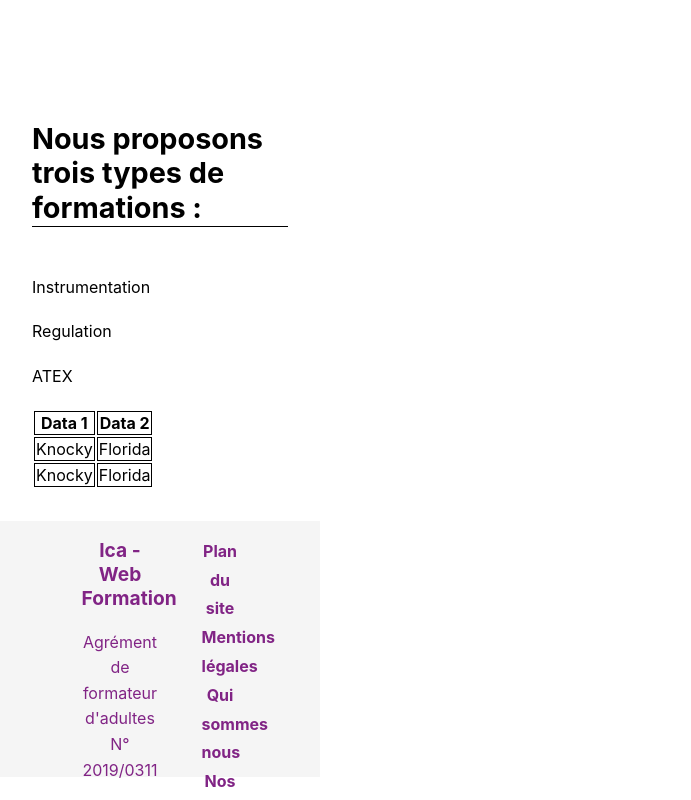
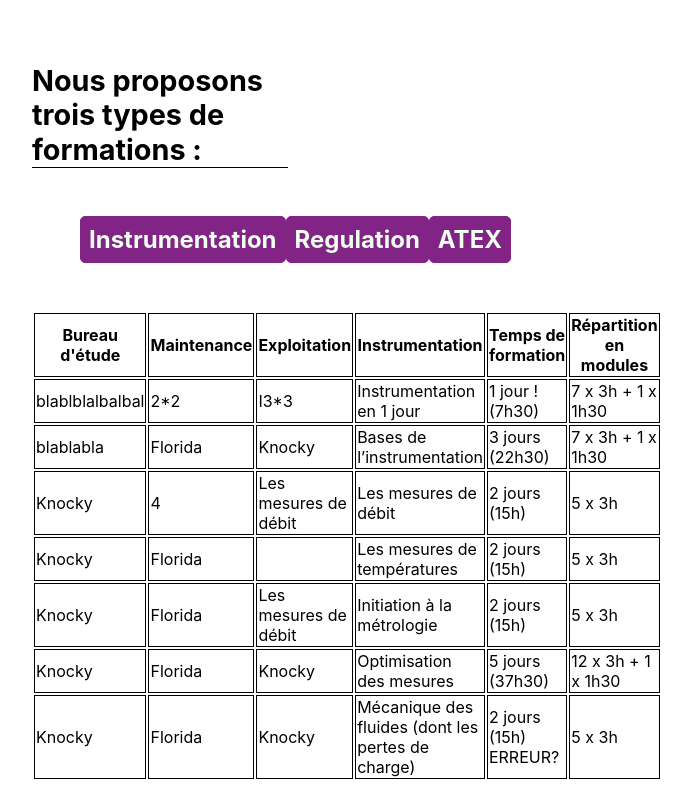
Before and after one commit to SSylvain1989/icaWebFormation, a Next.js app: page / in a window 1280 px wide. Shown: the part 1760-2560 px from the top of the page, without its empty margins (480-1171 px from the left). Built offline with nearby package versions, Linux system fonts and the light colour scheme.

Commit message:
test grid.js in progress

```diff
--- /dev/null
+++ b/components/Formations/Formations.js
@@ -0,0 +1,5 @@
+import styles from './formations.module.scss';
+
+export default function Formations () {
+  <div className={styles.formations}>Formation</div>
+}
--- a/pages/index.js
+++ b/pages/index.js
@@ -20,43 +20,93 @@ export default function Home () {
       <Layout page='ICA - Web Formation'>
         <h1>ICA - Formation à distance en ligne avec formateur</h1>
           <p>ICA WebFormation vous propose des formations à distance modulées en courtes séances de 3 heures en général, très appropriées si vous ne souhaitez pas dédier toute votre journée à la formation.
+          Ces formations modulaires sont aussi prévues pour être dispensées en France comme à l’étranger : nous adaptons notre intervention à votre planning !
           <p className={styles.wrapper}>
             <Image className={styles.img} src="/learning1.jpeg" alt="un ordinateur" width="480px" height="250px"/>
           </p>
-          Ces formations modulaires sont aussi prévues pour être dispensées en France comme à l’étranger : nous adaptons notre intervention à votre planning !
           Ces formations peuvent aussi être dispensées par demi-journée ou journée.
           </p>
-
           <p><strong> La formation est dispensée par le formateur qui est toujours en ligne avec les participants. </strong>
           C'est une formation distancielle synchrone.
-          Également appelée classe virtuelle ou Webclass ou encore Webformation. </p>
-          <p> <strong> Les interactions sont permanentes et en direct. </strong>
+          Également appelée classe virtuelle ou Webclass ou encore Webformation.  </p>
+          <p><strong> Les interactions sont permanentes et en direct. </strong>
           Les apprenants visualisent le formateur à distance et le contenu de la formation soit sur leur micro-ordinateur soit par vidéo-conférence.</p>
-          <br/>
-          <section><h2 className={styles.subtitle}>Nous proposons trois types de formations :</h2>
+          <section  className={styles.sectionMain}><h2 className={styles.subtitle}>Nous proposons trois types de formations :</h2>
             <article>
-              <div>
-                <p onMouseEnter={() => setIsShown('Instrumentation')}
-                      onMouseLeave={() => setIsShown('Instrumentation')}>Instrumentation</p>
-                <p onMouseEnter={() => setIsShown('Regulation')}
-                      onMouseLeave={() => setIsShown('Regulation')}>Regulation</p>
-                <p onMouseEnter={() => setIsShown('ATEX')}
-                      onMouseLeave={() => setIsShown('ATEX')}>ATEX</p>
+              <div className={styles.sectionMain__wrapper}>
+                <div onMouseEnter={() => setIsShown('Instrumentation')}
+                      onMouseLeave={() => setIsShown('Instrumentation')}>Instrumentation</div>
+                <div onMouseEnter={() => setIsShown('Regulation')}
+                      onMouseLeave={() => setIsShown('Regulation')}>Regulation</div>
+                <div onMouseEnter={() => setIsShown('ATEX')}
+                      onMouseLeave={() => setIsShown('ATEX')}>ATEX</div>
               </div>
                 {isShown === "Instrumentation" && (
                   <div>
                     <table className={styles.table}>
                       <tr className={styles.tr}>
-                        <th className={styles.th}>Data 1</th>
-                        <th className={styles.th}>Data 2</th>
+                            <th className={styles.th}>Bureau d'étude</th>
+                            <th className={styles.th}>Maintenance</th>
+                            <th className={styles.th}>Exploitation</th>
+                            <th className={styles.th}>Instrumentation</th>
+                            <th className={styles.th}>Temps de formation</th>
+                            <th className={styles.th}>Répartition en modules</th>
                         </tr>
                         <tr>
-                        <td className={styles.td}>Knocky</td>
-                        <td className={styles.td}>Florida</td>
+                            <td className={styles.td}>blablblalbalbal</td>
+                            <td className={styles.td}>2*2</td>
+                            <td className={styles.td}>I3*3</td>
+                            <td className={styles.td}>Instrumentation en 1 jour</td>
+                            <td className={styles.td}>1 jour ! (7h30)</td>
+                            <td className={styles.td}>7 x 3h + 1 x 1h30</td>
                       </tr>
                       <tr className={styles.tr}>
-                        <td className={styles.td}>Knocky</td>
-                        <td className={styles.td}>Florida</td>
+                            <td className={styles.td}>blablabla</td>
+                            <td className={styles.td}>Florida</td>
+                            <td className={styles.td}>Knocky</td>
+                            <td className={styles.td}>Bases de l’instrumentation</td>
+                            <td className={styles.td}>3 jours (22h30)</td>
+                            <td className={styles.td}>7 x 3h + 1 x 1h30</td>
+                      </tr>
+                      <tr className={styles.tr}>
+                            <td className={styles.td}>Knocky</td>
+                            <td className={styles.td}>4</td>
+                            <td className={styles.td}>Les mesures de débit</td>
+                            <td className={styles.td}>Les mesures de débit</td>
+                            <td className={styles.td}>2 jours (15h)</td>
+                            <td className={styles.td}>5 x 3h</td>
+                      </tr>
+                      <tr className={styles.tr}>
+                            <td className={styles.td}>Knocky</td>
+                            <td className={styles.td}>Florida</td>
+                            <td className={styles.td}></td>
+                            <td className={styles.td}>Les mesures de températures</td>
+                            <td className={styles.td}>2 jours (15h)</td>
+                            <td className={styles.td}>5 x 3h</td>
+                      </tr>
+                      <tr className={styles.tr}>
+                            <td className={styles.td}>Knocky</td>
+                            <td className={styles.td}>Florida</td>
+                            <td className={styles.td}>Les mesures de débit</td>
+                            <td className={styles.td}>Initiation à la métrologie</td>
+                            <td className={styles.td}>2 jours (15h)</td>
+                            <td className={styles.td}>5 x 3h</td>
+                      </tr>
+                      <tr className={styles.tr}>
+                            <td className={styles.td}>Knocky</td>
+                            <td className={styles.td}>Florida</td>
+                            <td className={styles.td}>Knocky</td>
+                            <td className={styles.td}>Optimisation des mesures</td>
+                            <td className={styles.td}>5 jours (37h30)</td>
+                            <td className={styles.td}>12 x 3h + 1 x 1h30</td>
+                      </tr>
+                      <tr className={styles.tr}>
+                            <td className={styles.td}>Knocky</td>
+                            <td className={styles.td}>Florida</td>
+                            <td className={styles.td}>Knocky</td>
+                            <td className={styles.td}>Mécanique des fluides (dont les pertes de charge)</td>
+                            <td className={styles.td}>2 jours (15h) ERREUR?</td>
+                            <td className={styles.td}>5 x 3h</td>
                       </tr>
                     </table>
                   </div>)}
--- a/styles/globals.css
+++ b/styles/globals.css
@@ -15,7 +15,7 @@ h1{
   font-style: normal;
   line-height: 1.2;
   margin-bottom: 5px;
-  margin-top: 1.2em;
+  margin-top: 0.2em;
   font-size: 2.2em;
   font-weight: 700;
 }
--- a/styles/index.module.scss
+++ b/styles/index.module.scss
@@ -1,3 +1,5 @@
+@use '/styles/vars';
+
 .img{
 border-radius: 5px;
 }
@@ -6,9 +8,29 @@ border-radius: 5px;
   padding:0.8rem;
 }
 
+.sectionMain{
+  margin: 5rem auto 2rem auto;
+  &__wrapper{
+    display: flex;
+    flex-direction: row;
+    justify-content: space-around;
+    margin: 3rem;
+    font-size: 1.5rem;
+    font-weight: 700;
+    div{
+      border: 1px vars.$text-purple solid;
+      border-radius: 5px;
+      padding: 0.5rem;
+      background-color: vars.$text-purple;
+      color: honeydew;
+      width: 15rem;
+      text-align: center;
+    }
+  }
+}
 .subtitle{
   width: fit-content;
-  margin: 5rem auto 3rem auto;
+  margin: 6rem auto 3rem auto;
   border-bottom: 1px black solid;
 }
 
```
Also changed, not shown: components/Formations/formations.module.scss (added), data/formations.js (added).
